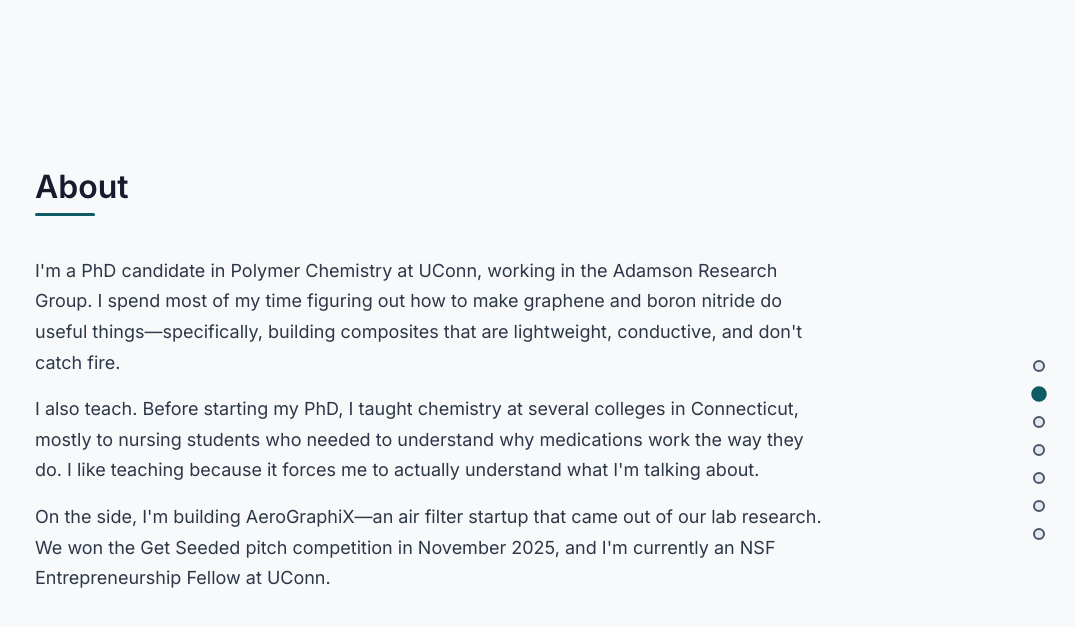
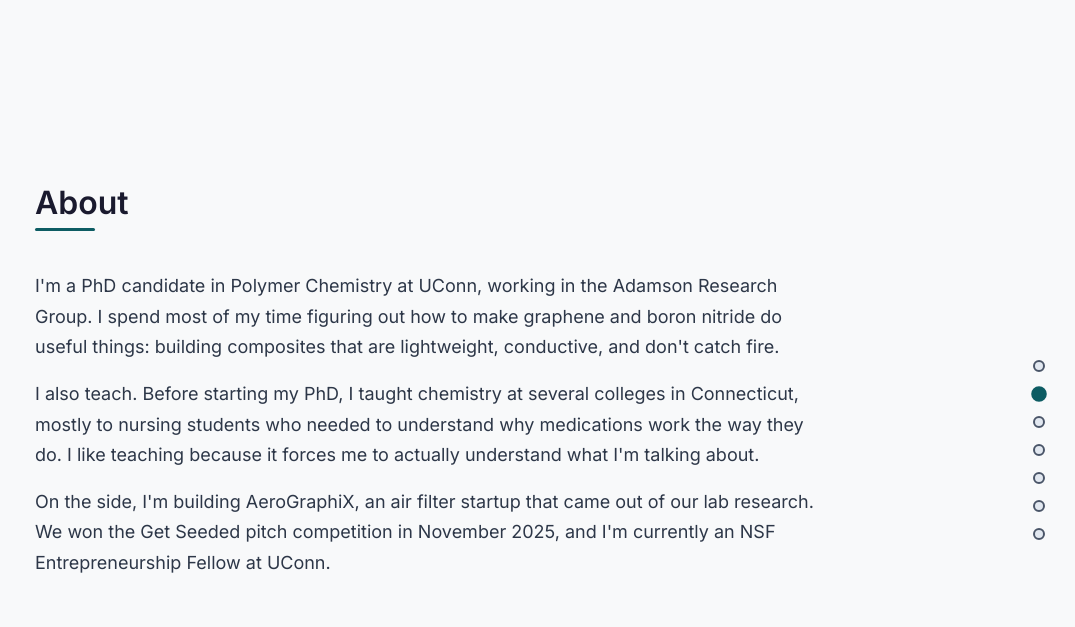
Before and after one commit to deep2025ai/deep2025ai.github.io, a Jekyll site: the page built from index.html, in a window 1280 px wide and 900 px high, scrolled down 962 px. Shown: the top 627 px of the window, without its empty margins (205-1280 px from the left). Built offline with Jekyll 4.4.1, drawn with Linux system fonts in a browser that asks for light colours; a style sheet for code colours, icons or effects is not loaded; some of the changed text lies outside the part shown.

Commit message:
Remove long dashes (mdash)

```diff
--- a/index.html
+++ b/index.html
@@ -29,13 +29,13 @@ title: Deep Shikha Srivastava | Materials Scientist
     <h2 class="section-title">About</h2>
     <div class="about-content">
       <p>
-        I'm a PhD candidate in Polymer Chemistry at UConn, working in the Adamson Research Group. I spend most of my time figuring out how to make graphene and boron nitride do useful things&mdash;specifically, building composites that are lightweight, conductive, and don't catch fire.
+        I'm a PhD candidate in Polymer Chemistry at UConn, working in the Adamson Research Group. I spend most of my time figuring out how to make graphene and boron nitride do useful things: building composites that are lightweight, conductive, and don't catch fire.
       </p>
       <p>
         I also teach. Before starting my PhD, I taught chemistry at several colleges in Connecticut, mostly to nursing students who needed to understand why medications work the way they do. I like teaching because it forces me to actually understand what I'm talking about.
       </p>
       <p>
-        On the side, I'm building AeroGraphiX&mdash;an air filter startup that came out of our lab research. We won the Get Seeded pitch competition in November 2025, and I'm currently an NSF Entrepreneurship Fellow at UConn.
+        On the side, I'm building AeroGraphiX, an air filter startup that came out of our lab research. We won the Get Seeded pitch competition in November 2025, and I'm currently an NSF Entrepreneurship Fellow at UConn.
       </p>
     </div>
   </div>
@@ -45,7 +45,7 @@ title: Deep Shikha Srivastava | Materials Scientist
 <section id="research" class="hex-bg">
   <div class="container">
     <h2 class="section-title">Research</h2>
-    <p class="mb-xl">I work on making new materials&mdash;mostly composites that conduct electricity, resist heat, or do both at once.</p>
+    <p class="mb-xl">I work on making new materials, mostly composites that conduct electricity, resist heat, or do both at once.</p>
 
     <div class="research-grid">
       <div class="research-card">
@@ -111,7 +111,7 @@ title: Deep Shikha Srivastava | Materials Scientist
         Chemistry makes more sense when you're holding a beaker than when you're staring at a textbook. I try to get students into the lab as much as possible, even when I'm teaching nursing students who just need to pass one chemistry course. I've taught everyone from first-graders in India to community college students in Hartford, and the common thread is that people learn better when they're doing something with their hands.
       </p>
       <p>
-        I also spend a lot of time in office hours. Some students need extra help, and that's fine&mdash;it's part of the job.
+        I also spend a lot of time in office hours. Some students need extra help, and that's fine. It's part of the job.
       </p>
     </div>
 
@@ -157,7 +157,7 @@ title: Deep Shikha Srivastava | Materials Scientist
     <div class="startup-card">
       <h3>AeroGraphiX</h3>
       <p>
-        A better air filter, built from the same 2D materials I study in the lab. The idea came from my research on graphene and polymer composites&mdash;it turns out they're really good at trapping particles.
+        A better air filter, built from the same 2D materials I study in the lab. The idea came from my research on graphene and polymer composites. It turns out they're really good at trapping particles.
       </p>
 
       <div class="startup-badges">
```
